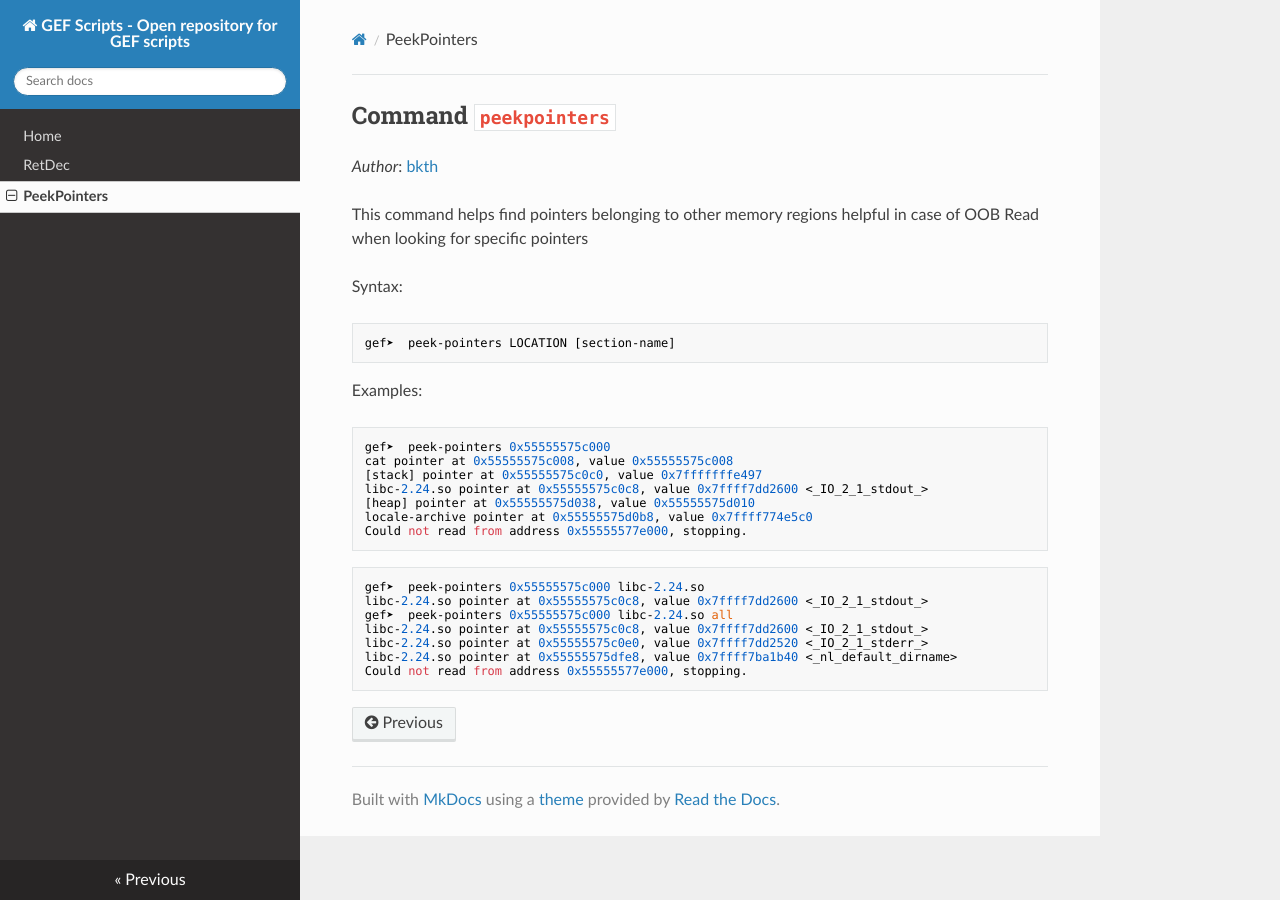
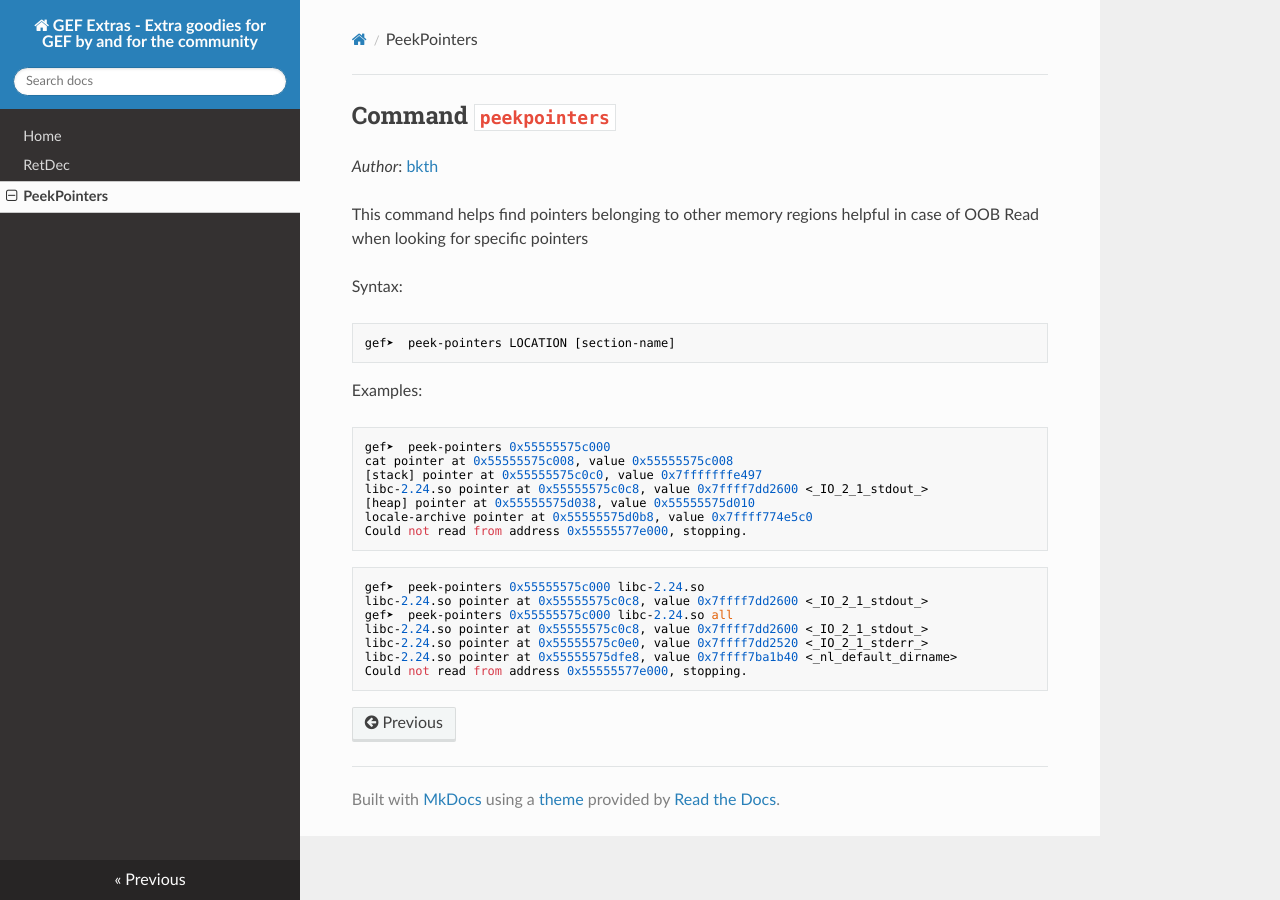
Before and after one commit to hugsy/gef-extras, an MkDocs documentation site: the page built from docs/peekpointers.md, in a window 1280 px wide. Built offline with MkDocs 1.6.1, drawn with Linux system fonts in a browser that asks for light colours; nearby versions of some CDN libraries; old or Windows-style settings are respelled for this version of MkDocs.

Commit message:
fixed mkdocs.yml

```diff
--- a/mkdocs.yml
+++ b/mkdocs.yml
@@ -1,6 +1,6 @@
-site_name: GEF Scripts - Open repository for GEF scripts
+site_name: GEF Extras - Extra goodies for GEF by and for the community
 theme: readthedocs
-pages:
+nav:
 - Home: index.md
 - RetDec: retdec.md
 - PeekPointers: peekpointers.md
```
Also changed, not shown: docs/index.md (+3 -1 lines).
